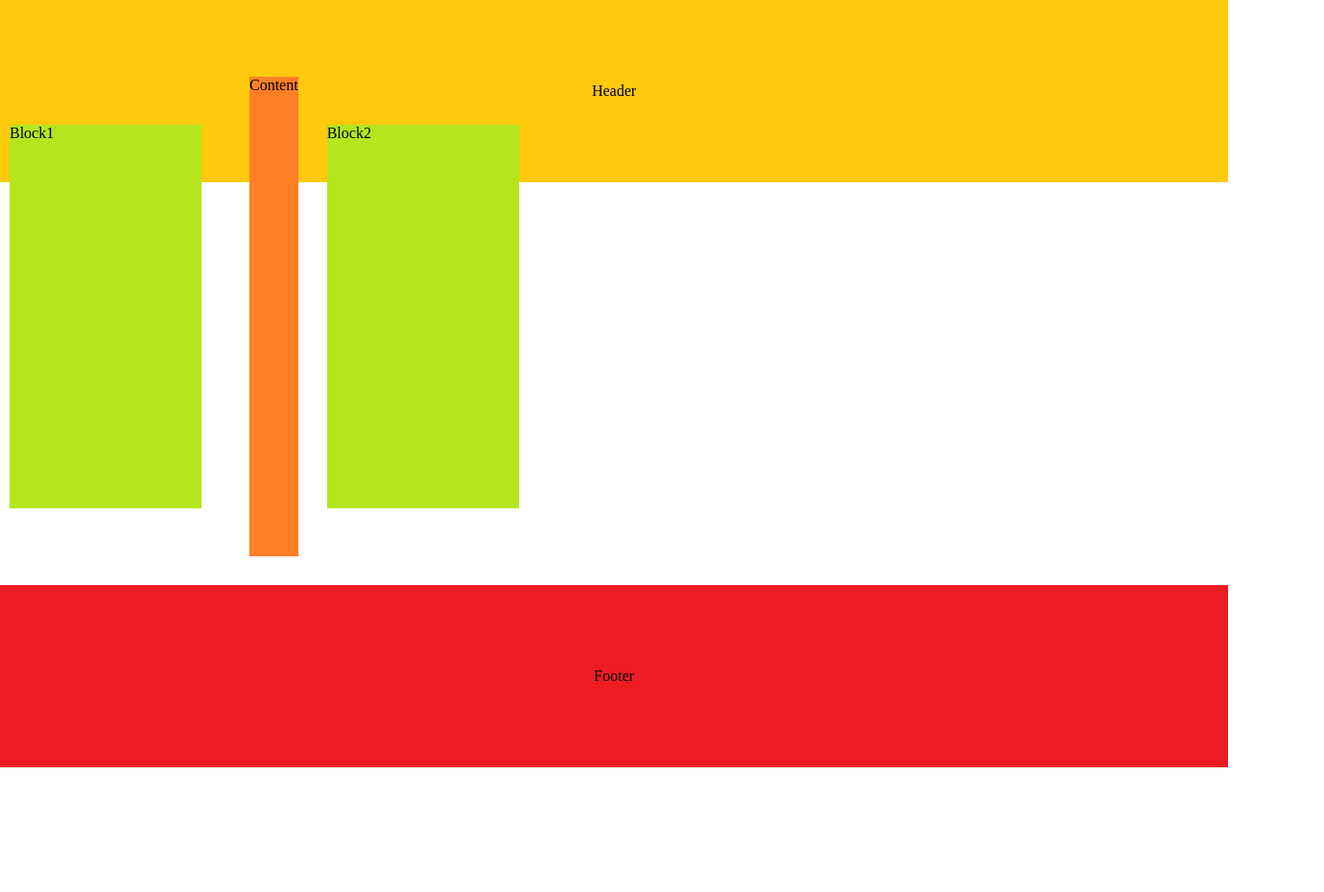
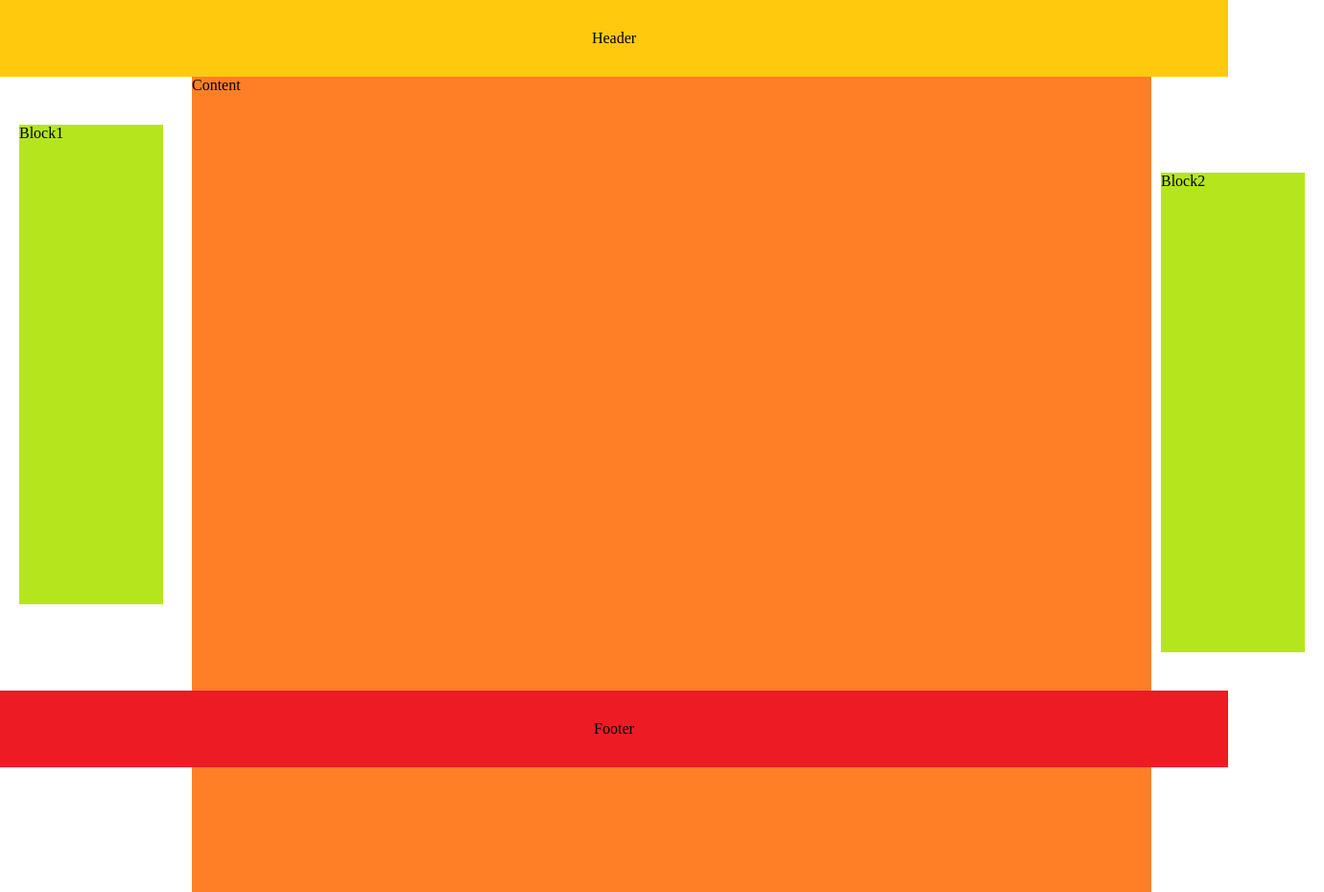
Before and after one commit to Killisreal/web-itmo, a plain HTML site: page html_1/1.html in a window 1280 px wide. Shown: the whole page at 96% size, 1380 px wide, since content can reach past the window. Before the commit the page ends 800 px from the top, so only its background shows below. Drawn offline with Linux system fonts and the light colour scheme.

Commit message:
stupid browser

```diff
--- a/html_1/stylq.css
+++ b/html_1/stylq.css
@@ -1,12 +1,10 @@
 .nav {
-	position: fixed;
+	position: absolute;
     top: 0px;
 	background-color: #FFC90E;
 	display: flex;
     justify-content: center;
     align-items: center;
-
-
 
 }
 .footer {
@@ -19,32 +17,33 @@
 }
 
 .box {
-	height: 190px;
+	height: 80px;
 	width: 100%;
 }
 
 
 .block {
 	background-color: #B5E61D;
-	width: 200px;
-	height: 400px;
+	width: 150px;
+	height: 500px;
 	margin-top: 50px;
 	margin-bottom: 50px;
 }
 
 .block1 {
-	margin-left: 10px;
-	margin-right: 50px;
+	margin-left: 20px;
+	margin-right: 30px;
 }
 
 .block2 {
-	margin-left: 30px;
+	margin-top: 100px;
+	margin-left: 10px;
 
-	margin-right: 10px;
+	margin-right: 20px;
 }
 
 .content {
 	background-color: #FF7F27;
+	width: 1000px;
+	height: 850px;
 }
-
-}
```
